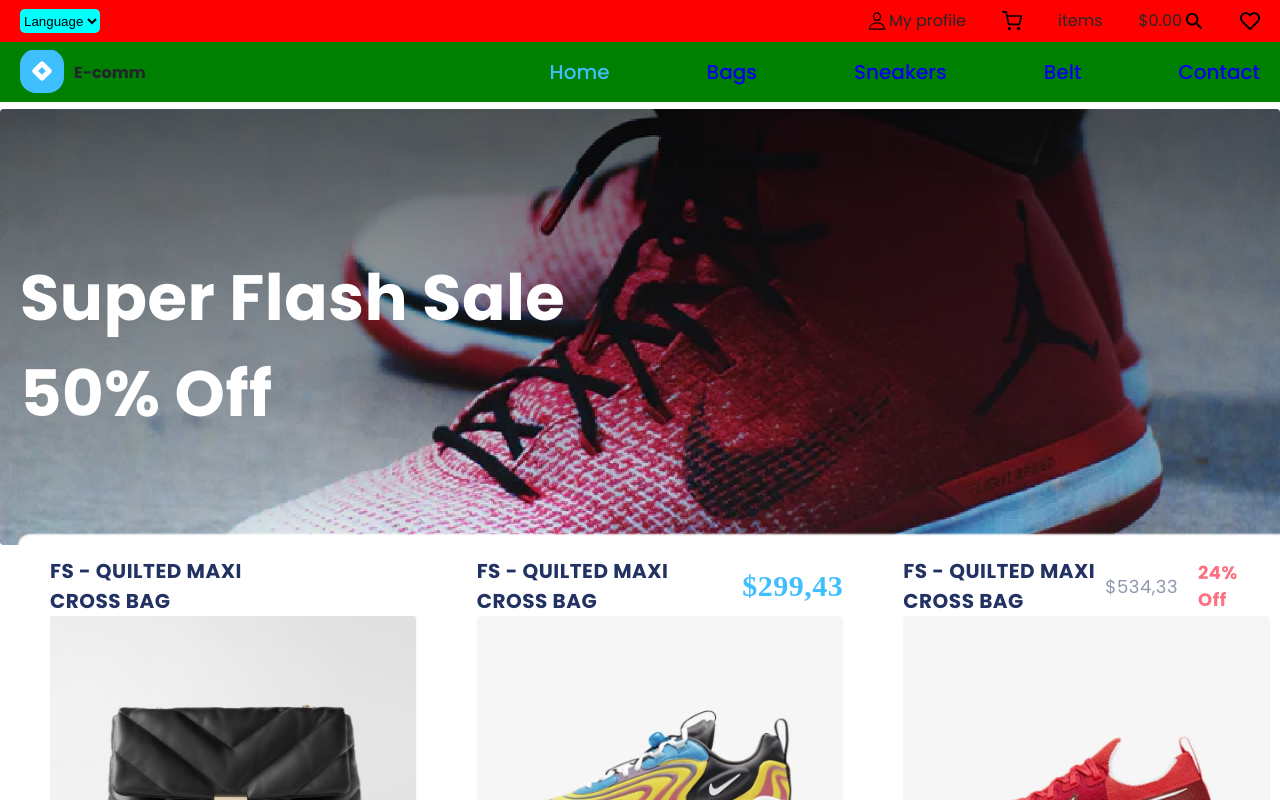
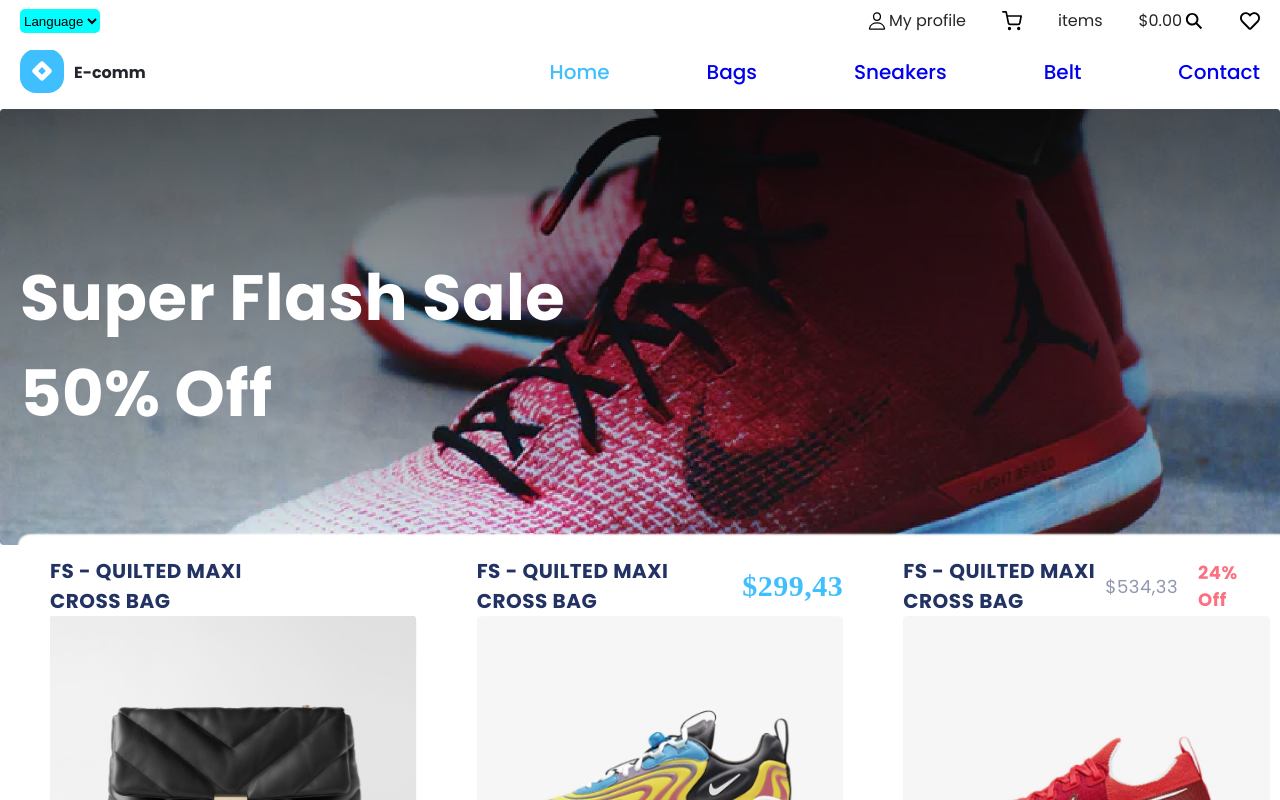
Before and after one commit to yahyojondev/lesson16-react.js, a React (Create React App) app: page / in a window 1280 px wide. Shown: the top 800 px of the page. Built offline with nearby package versions, Linux system fonts and the light colour scheme.

Commit message:
hardwork

```diff
--- a/src/sass/components/navbarbottom.scss
+++ b/src/sass/components/navbarbottom.scss
@@ -3,7 +3,7 @@
   align-items: center;
   width: 100%;
   height: 60px;
-  background-color: green;
+  // background-color: green;
   &__wrapper {
     display: flex;
     align-items: center;
--- a/src/sass/components/navbartop.scss
+++ b/src/sass/components/navbartop.scss
@@ -1,7 +1,7 @@
 .navbartop {
   width: 100%;
   height: 42px;
-  background-color: red;
+  // background-color: red;
   display: flex;
   align-items: center;
   &__wrapper {
```
